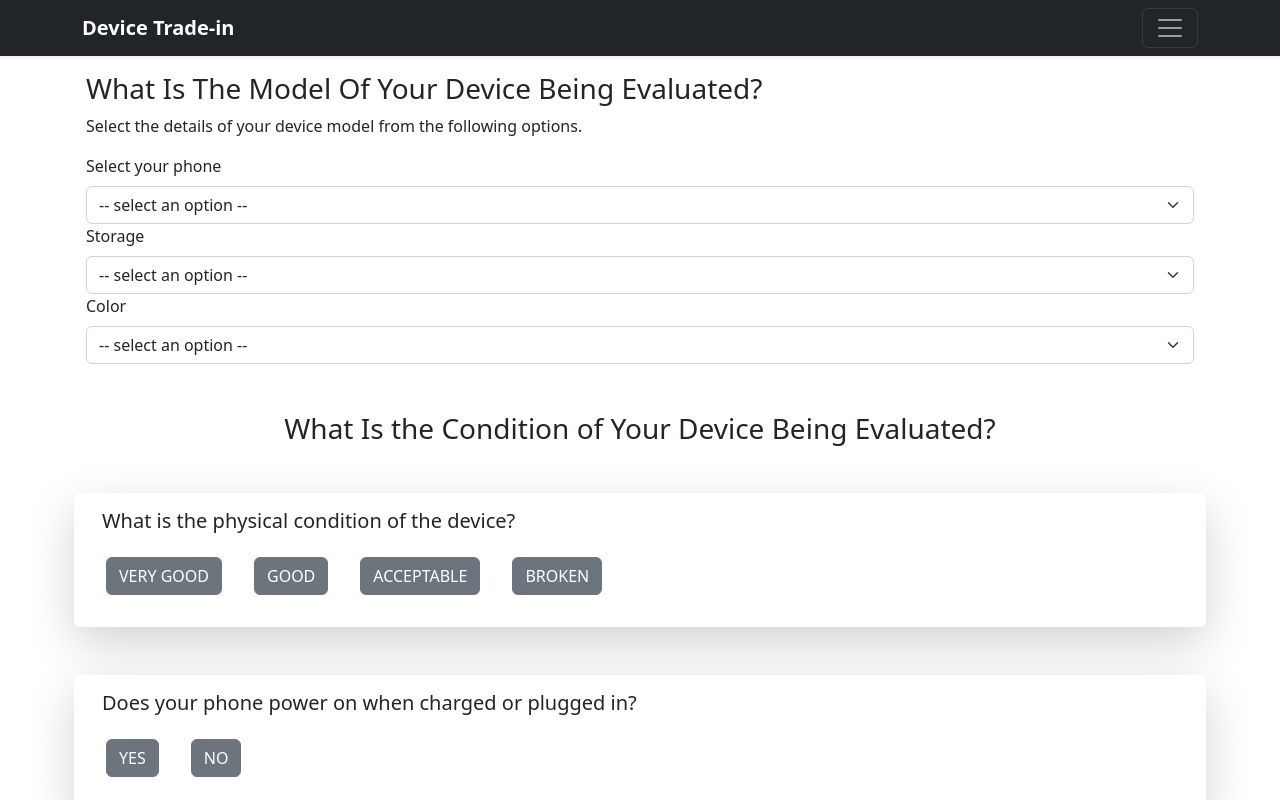
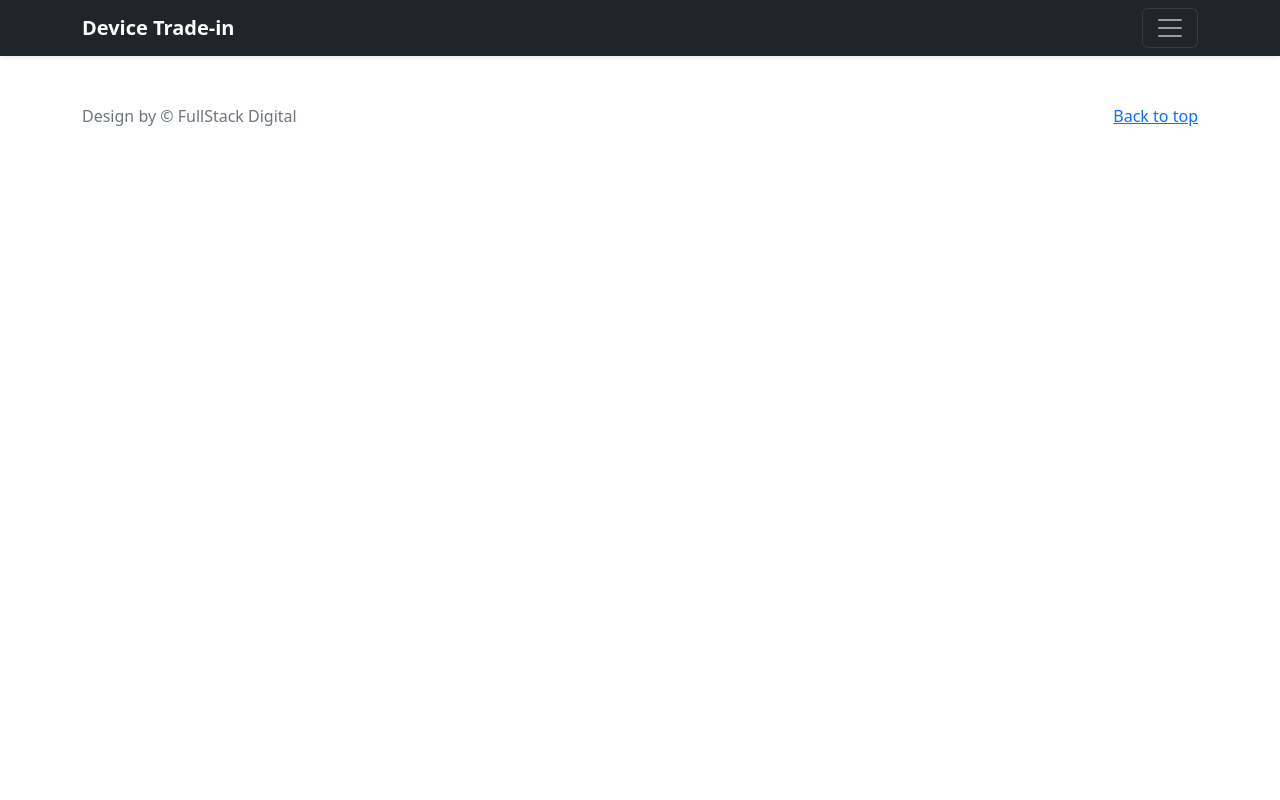
Before and after one commit to jestin-kuriakose/device-tradein-app, a React (Create React App) app: page /quote in a window 1280 px wide. Shown: the top 800 px of the page. Built offline with nearby package versions, Linux system fonts and the light colour scheme.

Commit message:
added routes

```diff
--- a/package.json
+++ b/package.json
@@ -9,6 +9,7 @@
     "bootstrap": "^5.2.1",
     "react": "^18.2.0",
     "react-dom": "^18.2.0",
+    "react-router-dom": "^6.3.0",
     "react-scripts": "5.0.1",
     "web-vitals": "^2.1.4"
   },
--- a/src/App.js
+++ b/src/App.js
@@ -1,14 +1,24 @@
+import {
+  BrowserRouter,
+  Routes,
+  Route,
+  Link
+} from "react-router-dom";
+
 import Footer from "./components/Footer";
 import Header from "./components/Header";
 import TradeinForm from "./components/TradeinForm";
+import Home from "./pages/Home";
+import QuoteResult from "./pages/QuoteResult";
 
 function App() {
   return (
-    <div>
-      <Header/>
-      <TradeinForm/>
-      <Footer/>
-    </div>
+    <BrowserRouter>
+      <Routes>
+        <Route path="/" element={<Home/>}/>
+        <Route path="/quote" element={<QuoteResult/>}/>
+      </Routes>
+    </BrowserRouter>
   );
 }
 
--- a/src/components/TradeinForm.jsx
+++ b/src/components/TradeinForm.jsx
@@ -1,16 +1,28 @@
 import React, { useEffect, useState } from 'react'
+import { useNavigate } from "react-router-dom";
 import { dummyPhoneData } from '../dummyData'
 
 const TradeinForm = () => {
     const [phoneData, setPhoneData] = useState([])
     const [selectedPhoneData, setSelectedPhoneData] = useState({})
-    const [inputData, setInputData] = useState({})
+    const navigate = useNavigate()
+    const [inputData, setInputData] = useState({
+        back_con: "",
+        bent: "",
+        color: "",
+        condition: "",
+        misc: "",
+        name: "",
+        power_on: "",
+        screen_con: "",
+        size: ""})
 
     useEffect(()=>{
         const getPhoneData = () => {
             setPhoneData(dummyPhoneData)
         }
         getPhoneData()
+
     },[])
 
     const handleChange = (e) => {
--- /dev/null
+++ b/src/pages/Home.jsx
@@ -0,0 +1,16 @@
+import React from 'react'
+import Footer from '../components/Footer'
+import Header from '../components/Header'
+import TradeinForm from '../components/TradeinForm'
+
+const Home = () => {
+  return (
+    <div>
+        <Header/>
+        <TradeinForm/>
+        <Footer/>
+    </div>
+  )
+}
+
+export default Home
--- /dev/null
+++ b/src/pages/QuoteResult.jsx
@@ -0,0 +1,14 @@
+import React from 'react'
+import Footer from '../components/Footer'
+import Header from '../components/Header'
+
+const QuoteResult = () => {
+  return (
+    <div>
+        <Header/>
+        <Footer/>
+    </div>
+  )
+}
+
+export default QuoteResult
```
Also changed, not shown: 1 other file (tests, documents, lock files or other folders).
